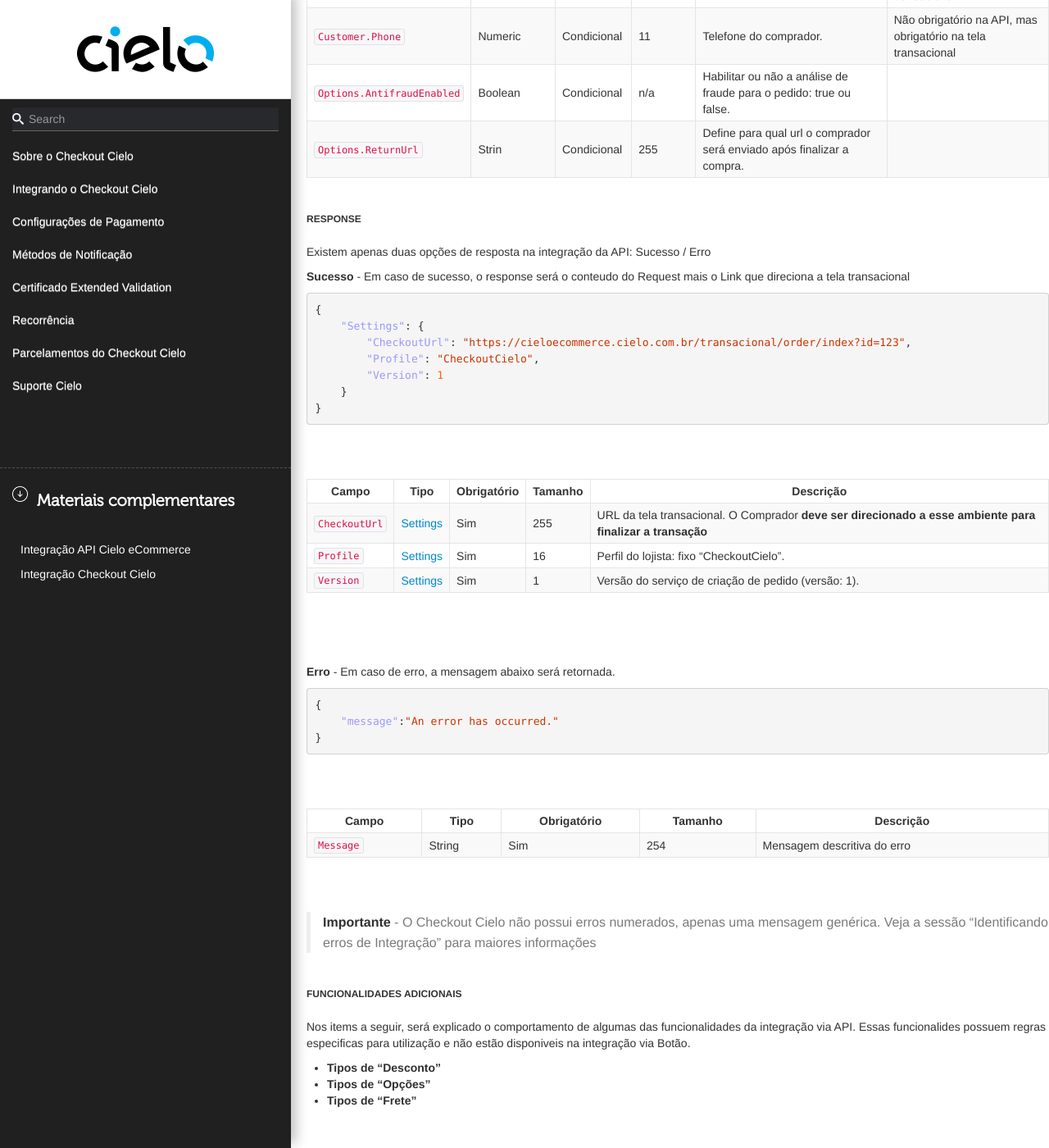
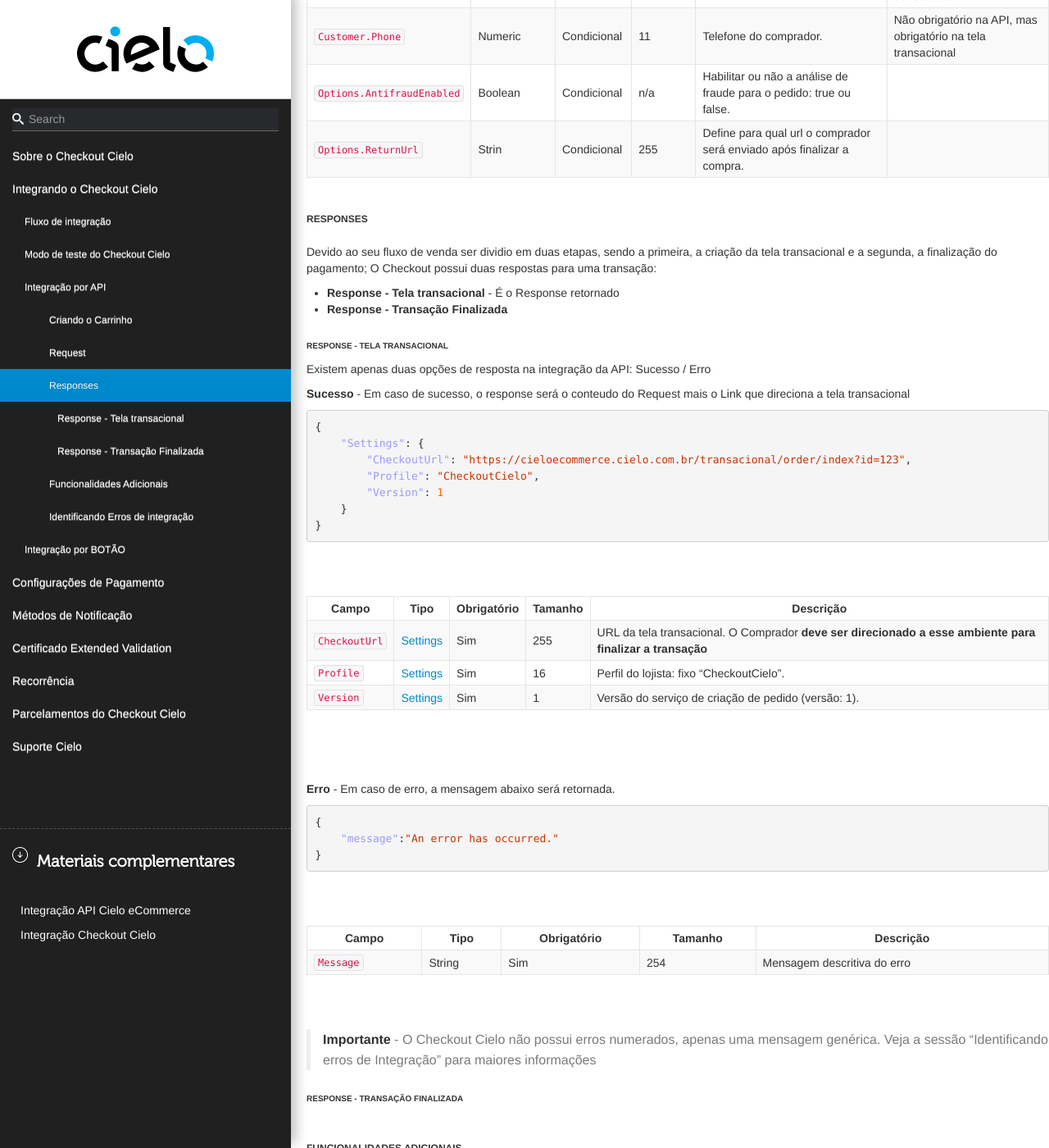
Before and after one commit to DeveloperCielo/Tutorial, a Jekyll site: the page built from _posts/2017-08-25-Checkout.md, in a window 1280 px wide and 1400 px high, scrolled down 12702 px. Shown: the whole window at 82% size. Built offline with Jekyll 4.4.1, drawn with Linux system fonts in a browser that asks for light colours; some web fonts are replaced.

Commit message:
Updated '_posts/2017-08-25-Checkout.md' via CloudCannon

```diff
--- a/_posts/2017-08-25-Checkout.md
+++ b/_posts/2017-08-25-Checkout.md
@@ -447,9 +447,17 @@
 | `Options.ReturnUrl`           | Strin        | Condicional | 255     | Define para qual url o comprador será enviado após finalizar a compra.                                  |                                                                 |
 
 
-
-
-### Response
+### Responses
+
+Devido ao seu fluxo de venda ser dividio em duas etapas, sendo a primeira, a criação da tela transacional e a segunda, a finalização do pagamento; O Checkout possui duas respostas para uma transação:
+
+* **Response - Tela transacional** - É o Response retornado
+* **Response - Transação Finalizada**
+
+
+
+
+#### Response - Tela transacional
 
 
 Existem apenas duas opções de resposta na integração da API: Sucesso / Erro
@@ -491,6 +499,19 @@
 
 <BR><BR>
 > **Importante** - O Checkout Cielo não possui erros numerados, apenas uma mensagem genérica. Veja a sessão "Identificando erros de Integração" para maiores informações
+
+
+
+
+#### Response - Transação Finalizada
+
+
+
+
+
+
+
+
 
 
 
```
